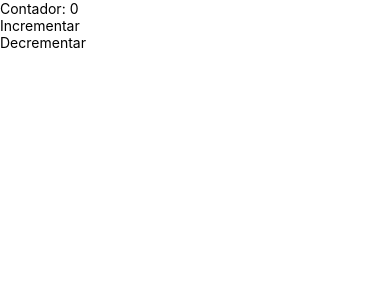
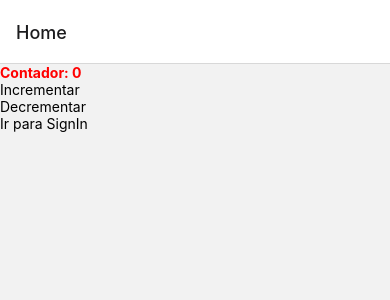
Before and after one commit to vagnersilvaifsul/pdm_vagner, a React Native app: screen /Home in a window 390 px wide. Shown: the top 300 px of the page. Built offline with nearby package versions, Linux system fonts and the light colour scheme.

Commit message:
feat: semana 3

```diff
--- a/App.js
+++ b/App.js
@@ -1,42 +1,18 @@
-import React, {useEffect, useState} from 'react';
-import {View, Text} from 'react-native';
-import Button from './src/components/Button';
+import * as React from 'react';
+import {NavigationContainer} from '@react-navigation/native';
+import {createNativeStackNavigator} from '@react-navigation/native-stack';
+import Home from './src/screens/Home';
+import SignIn from './src/screens/SignIn';
 
-const App = () => {
-  //State (uma variável que pode mudar o valor durante a execução do app)
-  const [contador, setContador] = useState(0);
-  //const[getContador, setContador] = useState(0);
+const Stack = createNativeStackNavigator();
 
-  function incrementar() {
-    setContador(contador + 1);
-  }
-
-  function decrementar() {
-    setContador(contador - 1);
-  }
-
-  //Ciclo de vide dos componentes React
-
-  //Chamado ao criar o componente
-  useEffect(() => {
-    console.log('Na contrução do componente.');
-
-    //Chamado quando o componente é destruído
-    return console.log('Ao destruir o componente.');
-  }, []);
-
-  //Chamado ao atualizar o componente
-  useEffect(() => {
-    console.log('Na atualização do componenente.');
-  }, [contador]);
-
+export default function App() {
   return (
-    <View>
-      <Text>Contador: {contador}</Text>
-      <Button aoClicar={incrementar} texto="Incrementar" />
-      <Button aoClicar={decrementar} texto="Decrementar" />
-    </View>
+    <NavigationContainer>
+      <Stack.Navigator initialRouteName="Home">
+        <Stack.Screen name="Home" component={Home} />
+        <Stack.Screen name="SignIn" component={SignIn} />
+      </Stack.Navigator>
+    </NavigationContainer>
   );
-};
-
-export default App;
+}
--- /dev/null
+++ b/src/screens/Home.js
@@ -0,0 +1,54 @@
+import React, {useEffect, useState} from 'react';
+import {View, Text, StyleSheet} from 'react-native';
+import Button from '../components/Button';
+
+export default function Home({navigation}) {
+  //State (uma variável que pode mudar o valor durante a execução do app)
+  const [contador, setContador] = useState(0);
+  //const[getContador, setContador] = useState(0);
+
+  console.log(navigation);
+
+  function incrementar() {
+    setContador(contador + 1);
+  }
+
+  function decrementar() {
+    setContador(contador - 1);
+  }
+
+  //Ciclo de vide dos componentes React
+
+  //Chamado ao criar o componente
+  useEffect(() => {
+    console.log('Na contrução do componente.');
+
+    //Chamado quando o componente é destruído
+    return console.log('Ao destruir o componente.');
+  }, []);
+
+  //Chamado ao atualizar o componente
+  useEffect(() => {
+    console.log('Na atualização do componenente.');
+  }, [contador]);
+
+  return (
+    <View>
+      <Text style={styles.texto}>Contador: {contador}</Text>
+      <Button aoClicar={incrementar} texto="Incrementar" />
+      <Button aoClicar={decrementar} texto="Decrementar" />
+      <Button
+        aoClicar={() => navigation.navigate('SignIn')}
+        texto="Ir para SignIn"
+      />
+    </View>
+  );
+}
+
+const styles = StyleSheet.create({
+  texto: {
+    size: 24,
+    fontWeight: 'bold',
+    color: '#f00',
+  },
+});
--- /dev/null
+++ b/src/screens/SignIn/index.js
@@ -0,0 +1,12 @@
+import React from 'react';
+import {Container, Text} from './styles';
+
+const SignIn = () => {
+  return (
+    <Container>
+      <Text>SignIn</Text>
+    </Container>
+  );
+};
+
+export default SignIn;
--- /dev/null
+++ b/src/screens/SignIn/styles.js
@@ -0,0 +1,12 @@
+import styled from 'styled-components/native';
+
+export const Container = styled.SafeAreaView`
+  flex: 1;
+  padding: 5px;
+`;
+
+export const Text = styled.Text`
+  size: 24px;
+  color: aquamarine;
+  font-weight: bold;
+`;
```
Also changed, not shown: package.json (+6 -1 lines), 1 other file (tests, documents, lock files or other folders).
